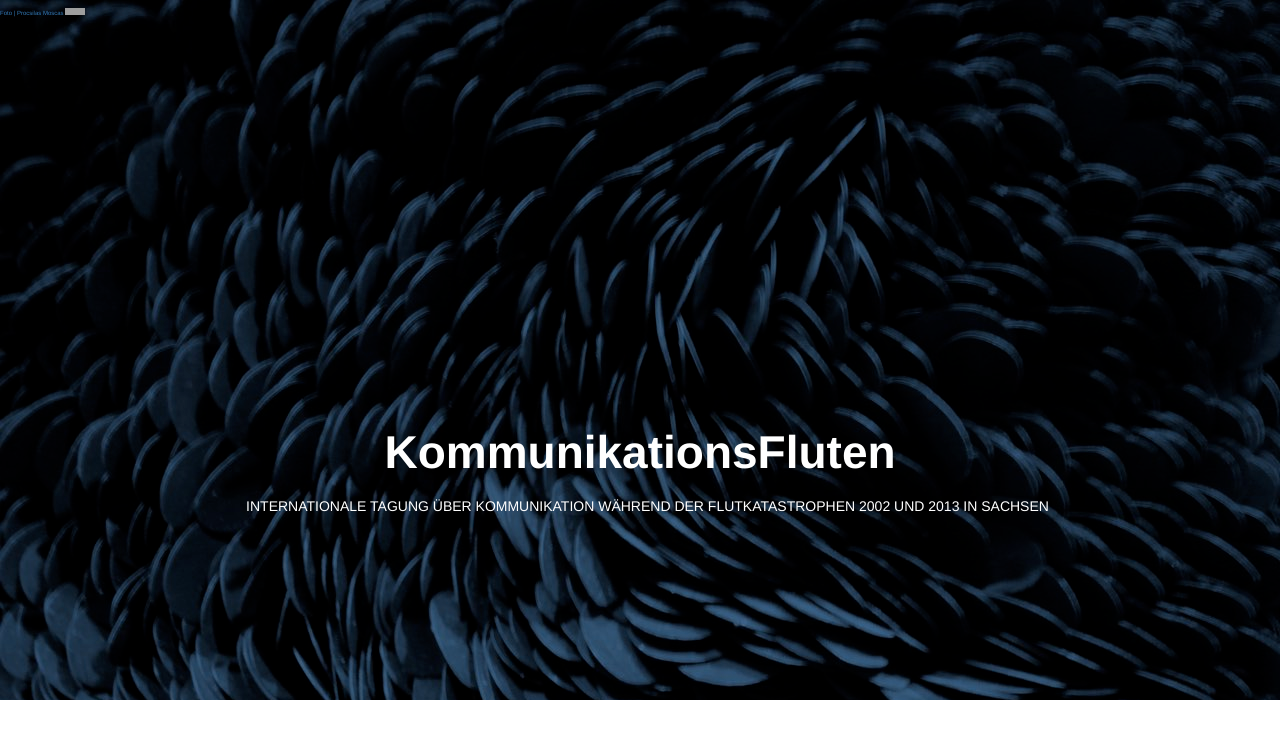
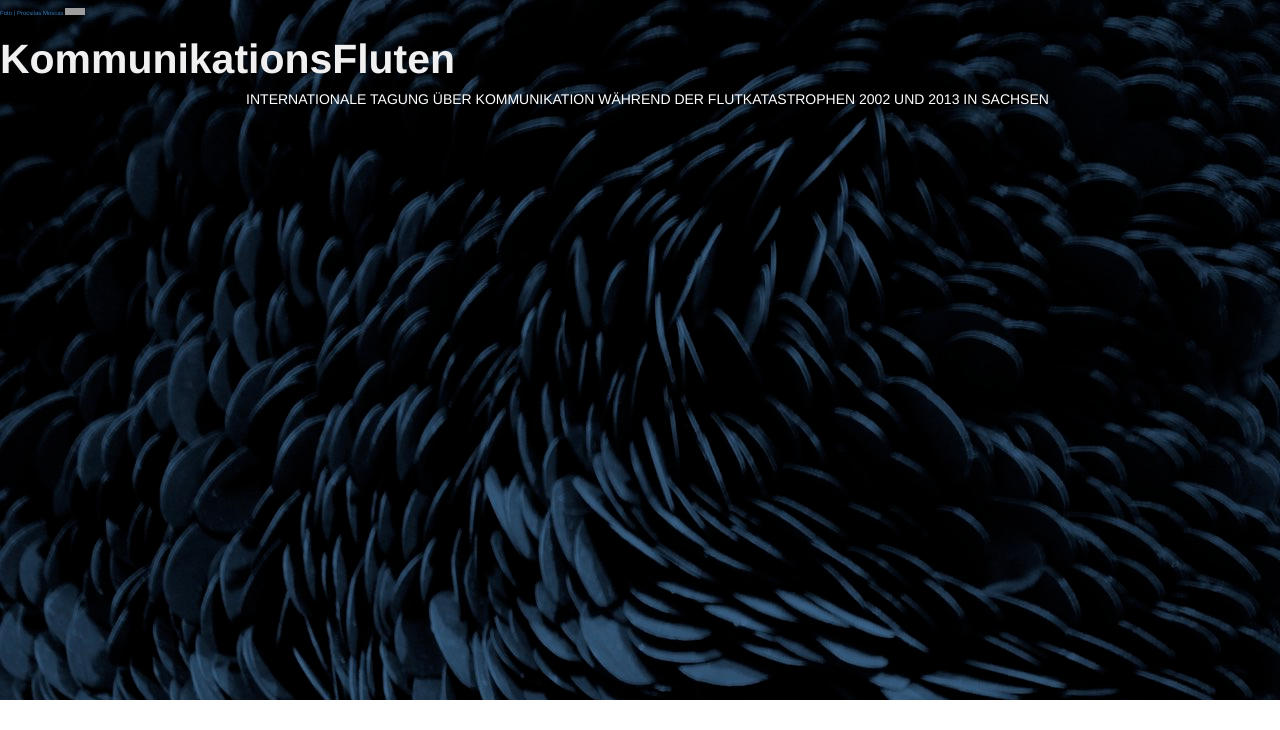
Before and after one commit to susedev/test, a Jekyll site: the page built from index.html, in a window 1280 px wide. Shown: the top 730 px of the page. Built offline with Jekyll 4.4.1, drawn with Linux system fonts in a browser that asks for light colours; nearby versions of some CDN libraries; grey boxes are pictures that could not be loaded.

Commit message:
Update home.html

```diff
--- a/_layouts/home.html
+++ b/_layouts/home.html
@@ -11,7 +11,7 @@
 <header class="intro-header" style="background-image: url('{{ site.base_url }}/background-1280x800.jpg'); display: block; max-height: 100%; max-width: 100%;">
     <a href="https://www.flickr.com/photos/procsilas/3010458671/in/photostream/" style="font-size: 6px; color:#808080,"> Foto | Procsilas Moscas </a>
     <a rel="license" href="http://creativecommons.org/licenses/by/2.0/"><img alt="Creative Commons License" style="height: 7px; width: 20px; position:right;" src="https://i.creativecommons.org/l/by/2.0/88x31.png" /></a></p>
-    <a href="{{ site.base_url }}/konferenz-kommunikationsfluten.html"><p style="color:#FFF; font-size: 46px; font-weight:bold; text-align: center; margin-top:400px; margin-bottom: ">KommunikationsFluten</p></a>
+    <a href="{{ site.base_url }}/konferenz-kommunikationsfluten.html"><p1>KommunikationsFluten</p1></a>
     <a href="{{ site.base_url }}/konferenz-kommunikationsfluten.html"><p style="font-size:14px; color:#FFF; text-align: center; text-transform: uppercase;  padding-bottom:50px; margin-left: 15px;">Internationale Tagung über Kommunikation während der Flutkatastrophen 2002 und 2013 in Sachsen</p></a>
 </header>
 
```
